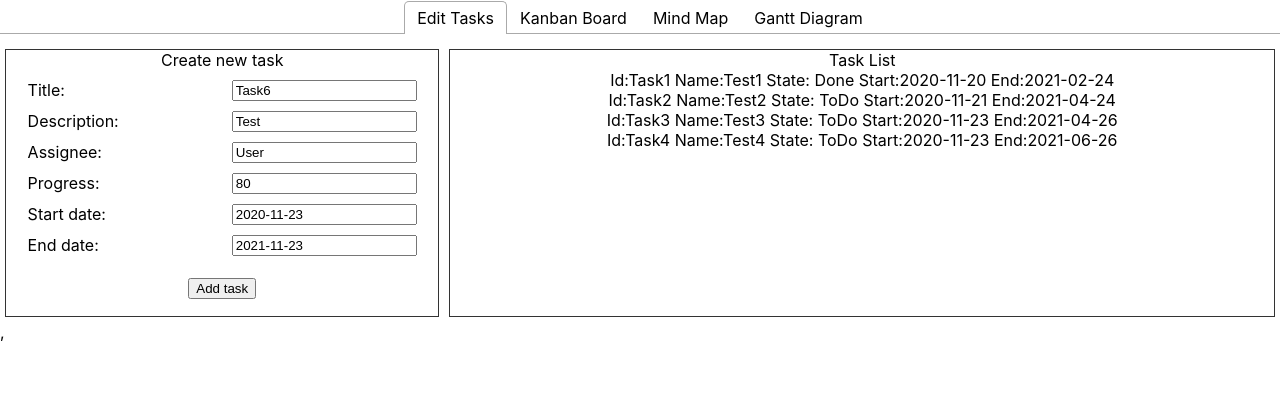
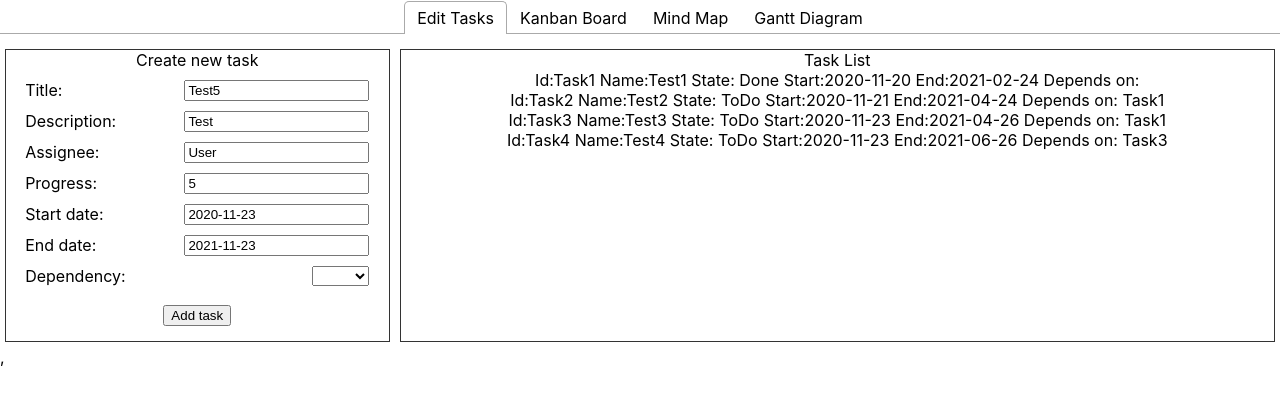
Before and after one commit to Roustikov/GAINS_App, a React (Create React App) app: page / in a window 1280 px wide. Shown: the top 402 px of the page. Built offline with nearby package versions, Linux system fonts and the light colour scheme.

Commit message:
feat: added dependency view&edit options

```diff
--- a/src/App.js
+++ b/src/App.js
@@ -94,7 +94,7 @@ class App extends React.Component {
 
             <TabPanel>
             <div className="wrapper">
-                <TaskForm addTaskCallback={this.addTask}></TaskForm>
+                <TaskForm addTaskCallback={this.addTask} tasks={this.state.tasks}></TaskForm>
                 <TaskList tasks={this.state.tasks}></TaskList>
             </div>
             </TabPanel>
--- a/src/Task.js
+++ b/src/Task.js
@@ -4,7 +4,7 @@ class Task extends React.Component {
 
     render() {
         return(
-        <div>Id:{this.props.task.id} Name:{this.props.task.name} State: {this.props.task.state} Start:{this.props.task.start} End:{this.props.task.end}</div>
+        <div>Id:{this.props.task.id} Name:{this.props.task.name} State: {this.props.task.state} Start:{this.props.task.start} End:{this.props.task.end} Depends on: {this.props.task.dependencies}</div>
         )
     }
 }
--- a/src/TaskForm.js
+++ b/src/TaskForm.js
@@ -3,16 +3,7 @@ var React = require('react');
 class TaskForm extends React.Component {
   constructor(props) {
     super(props);
-    this.state = {
-        id: "Task6",
-        name: "Task6",
-        description: "Test",
-        assignee: "User",
-        progress: "80",
-        start: "2020-11-23",
-        end: "2021-11-23",
-        state: "ToDo"
-    };
+    this.state = this.getNewForm();
 
     this.handleInputChange = this.handleInputChange.bind(this);
   }
@@ -27,20 +18,26 @@ class TaskForm extends React.Component {
     });
   }
 
+  getNewForm(){
+    let nextId = Math.max(...this.props.tasks.map(task=>task.id.replace('Task','')))+1;
+    return (
+    {
+        id: "Task"+nextId,
+        name: "Test"+nextId,
+        description: "Test",
+        assignee: "User",
+        progress: nextId,
+        start: "2020-11-23",
+        end: "2021-11-23",
+        state: "ToDo",
+        dependencies: ''
+    })
+  }
+
   addTask = (event) => {
     this.props.addTaskCallback(this.state);
     // generate new id
-    this.setState({
-        id: "",
-        name: "",
-        description: "",
-        assignee: "",
-        progress: "",
-        start: "",
-        end: "",
-        state: "ToDo"
-    })
-
+    this.setState(this.getNewForm());
     event.preventDefault();
   }
 
@@ -103,6 +100,18 @@ class TaskForm extends React.Component {
             value={this.state.end}
             onChange={this.handleInputChange} />
         </div>
+
+        <div className="input-group">
+        <label>Dependency:</label>
+          <select name="dependencies"
+            type="text"
+            value={this.state.dependencies}
+            onChange={this.handleInputChange}>
+              <option value=""> </option>
+            {this.props.tasks.map(task=>{return <option value={task.id} key={task.id}>{task.id}</option>})}
+          </select>
+        </div>
+
         <input className="add-task-button" type="submit" value = "Add task"/>
         </div>
       </form>
```
